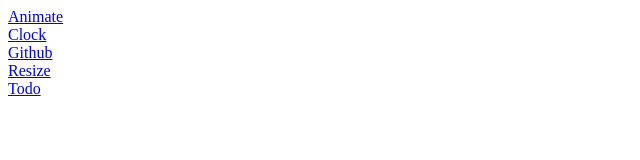
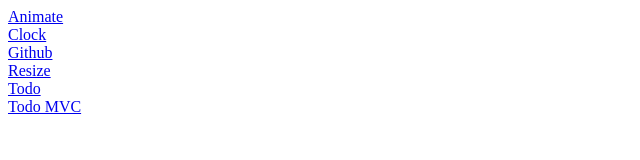
Before and after one commit to Hydrophobefireman/ui-lib, a website: page docs/examples/index.html in a window 1280 px wide. Shown: the whole page, without its empty margins (0-640 px from the left). Drawn offline with Linux system fonts and the light colour scheme.

Commit message:
add todomvc

```diff
--- a/docs/examples/index.html
+++ b/docs/examples/index.html
@@ -17,5 +17,6 @@
     <a href="github">Github</a>
     <a href="resize">Resize</a>
     <a href="todo">Todo</a>
+	<a href="todomvc">Todo MVC</a>
   </body>
 </html>
```
